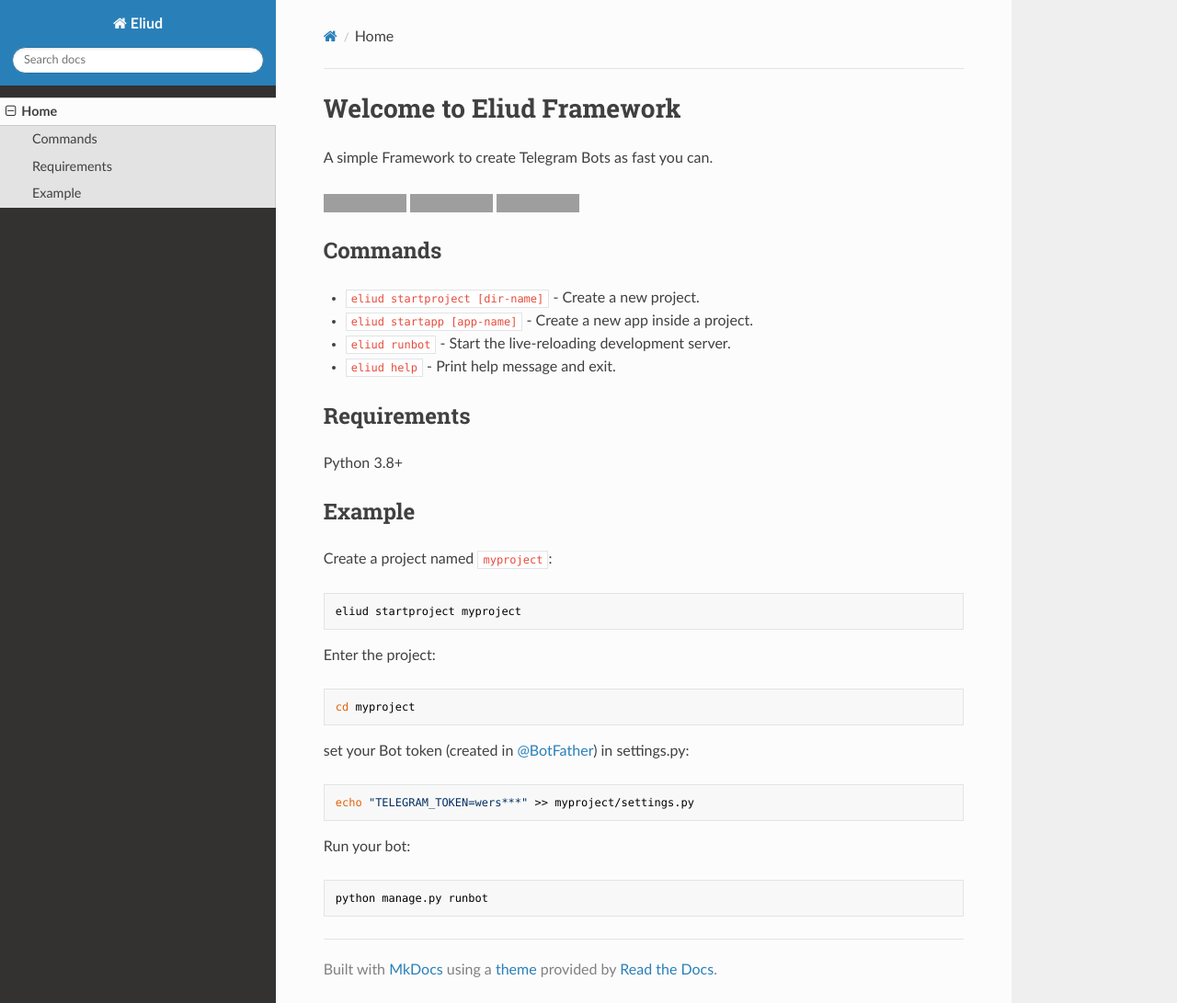
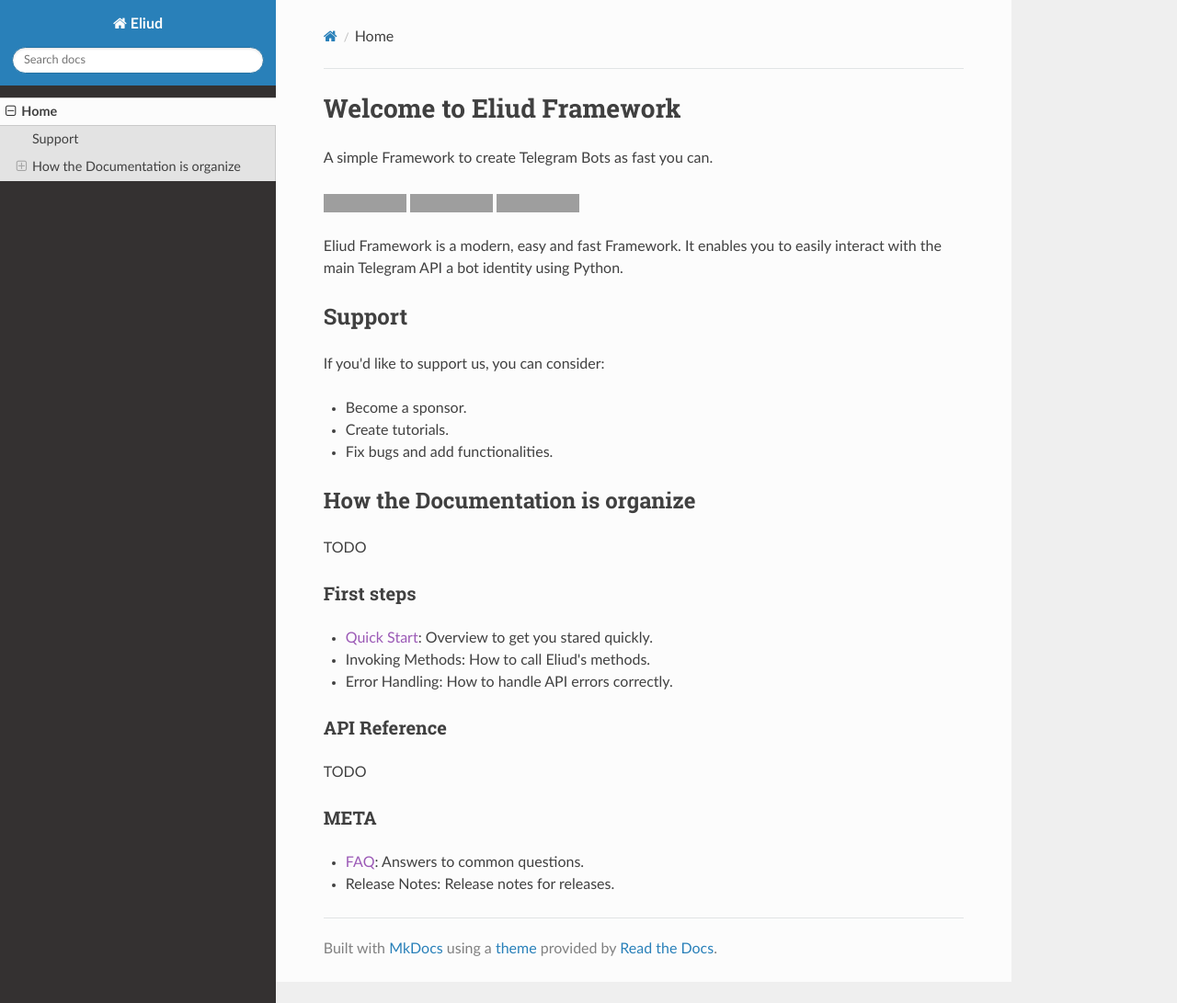
Before and after one commit to ragnarok22/eliud, an MkDocs documentation site: the page built from docs/index.md, in a window 1280 px wide and 1091 px high. Shown: the whole window at 92% size. Built offline with MkDocs 1.6.1, drawn with Linux system fonts in a browser that asks for light colours; nearby versions of some CDN libraries; grey boxes are pictures that could not be loaded.

Commit message:
docs: add main structures

```diff
--- a/docs/index.md
+++ b/docs/index.md
@@ -6,31 +6,33 @@
 ![GitHub](https://img.shields.io/github/license/ragnarok22/eliud)
 [![Black](https://img.shields.io/badge/code%20style-black-000000.svg)](https://black.readthedocs.io/en/stable/)
 
-## Commands
+Eliud Framework is a modern, easy and fast Framework. It enables you to easily interact with the main Telegram API
+a bot identity using Python.
 
-* `eliud startproject [dir-name]` - Create a new project.
-* `eliud startapp [app-name]` - Create a new app inside a project.
-* `eliud runbot` - Start the live-reloading development server.
-* `eliud help` - Print help message and exit.
+## Support
+If you'd like to support us, you can consider:
+
+* Become a sponsor.
+* Create tutorials.
+* Fix bugs and add functionalities.
 
 
-## Requirements
+## How the Documentation is organize
 
-Python 3.8+
+TODO
 
-## Example
-Create a project named `myproject`:
 
-    eliud startproject myproject
+### First steps
 
-Enter the project:
+* [Quick Start](): Overview to get you stared quickly.
+* Invoking Methods: How to call Eliud's methods.
+* Error Handling: How to handle API errors correctly.
 
-    cd myproject
+### API Reference
 
-set your Bot token (created in [@BotFather](https://t.me/BotFather)) in settings.py:
+TODO
 
-    echo "TELEGRAM_TOKEN=wers***" >> myproject/settings.py
+### META
 
-Run your bot:
-
-    python manage.py runbot
+* [FAQ](): Answers to common questions.
+* Release Notes: Release notes for releases.
```
